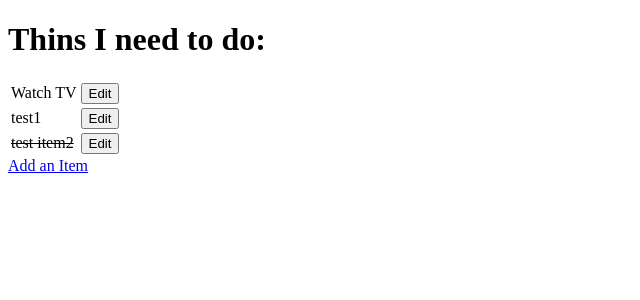
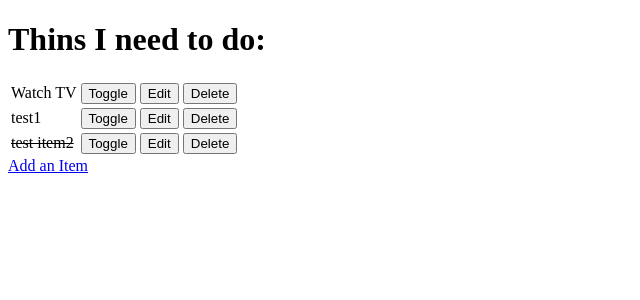
Before and after one commit to juanovt10/fsf-hello-django, a Django app: page / in a window 1280 px wide. Shown: the top 300 px of the page, without its empty margins (0-640 px from the left). Run offline with Django 3.2, Linux system fonts and the light colour scheme; data comes from the database, SQL or seed files in the repository; both versions use the stored data as it was after the commit.

Commit message:
Create toggle and delete functionality to strike or unstrike tasks and delete them

```diff
--- a/django_todo/urls.py
+++ b/django_todo/urls.py
@@ -16,12 +16,14 @@ Including another URLconf
 from django.contrib import admin
 from django.urls import path
 # here we import the function from the views files
-from todo.views import get_todo_list, add_item, edit_item
+from todo import views
 
 urlpatterns = [
     path('admin/', admin.site.urls),
     # here we use the path method to run the function in the url
-    path('', get_todo_list, name='get_todo_list'),
-    path('add', add_item, name='add'),
-    path('edit/<item_id>', edit_item, name='edit')
+    path('', views.get_todo_list, name='get_todo_list'),
+    path('add', views.add_item, name='add'),
+    path('edit/<item_id>', views.edit_item, name='edit'),
+    path('toggle/<item_id>', views.toggle_item, name='toggle'),
+    path('delete/<item_id>', views.delete_item, name='delete'),
 ]
--- a/todo/templates/todo/todo_list.html
+++ b/todo/templates/todo/todo_list.html
@@ -18,9 +18,19 @@
         <td>{{ item.name }}</td>
         {% endif %}
         <td>
-            <a href="/edit/{{ item.id }}">
-                <button>Edit</button>
-            </a>
+          <a href="/toggle/{{ item.id }}">
+            <button>Toggle</button>
+          </a>
+        </td>
+        <td>
+          <a href="/edit/{{ item.id }}">
+            <button>Edit</button>
+          </a>
+        </td>
+        <td>
+          <a href="/delete/{{ item.id }}">
+            <button>Delete</button>
+          </a>
         </td>
       </tr>
       {% empty %}
--- a/todo/views.py
+++ b/todo/views.py
@@ -41,3 +41,16 @@ def edit_item(request, item_id):
         'form': form
     }
     return render(request, 'todo/edit_item.html', context)
+
+
+def toggle_item(request, item_id):
+    item = get_object_or_404(Item, id=item_id)
+    item.done = not item.done
+    item.save()
+    return redirect('get_todo_list')
+
+
+def delete_item(request, item_id):
+    item = get_object_or_404(Item, id=item_id)
+    item.delete()
+    return redirect('get_todo_list')
```
Also changed, not shown: db.sqlite3.
